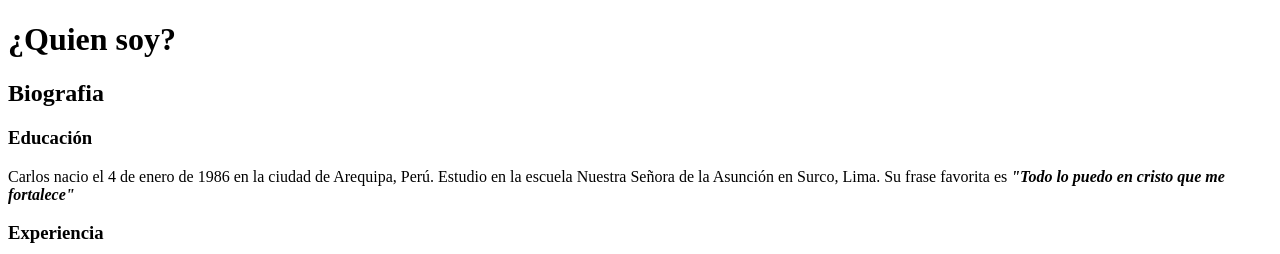
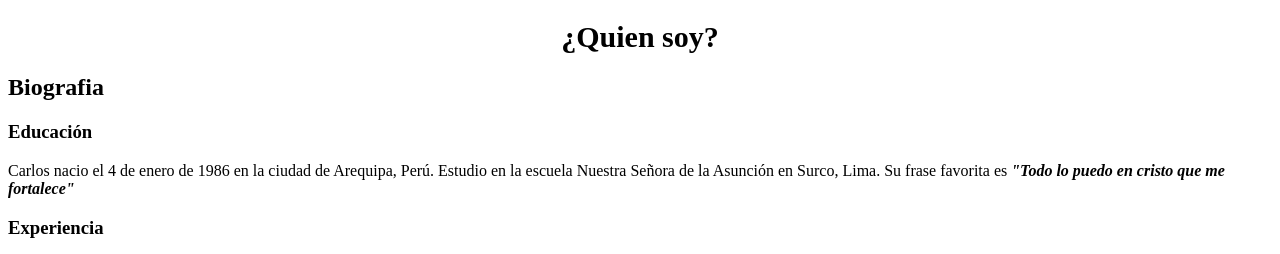
Before and after one commit to cfabianhll/Pagina-Personal, a plain HTML site: page index.html in a window 1280 px wide. Shown: the top 254 px of the page. Drawn offline with Linux system fonts and the light colour scheme.

Commit message:
agregamos archivo.css

```diff
--- /dev/null
+++ b/css/styles.css
@@ -0,0 +1,11 @@
+html {
+    font-size: 62.5%;
+}
+body {
+    font-size: 16px;
+}
+/* Aca empieza el codigo */
+.titulo {
+    font-size: 3rem;
+    text-align: center;
+}
--- a/index.html
+++ b/index.html
@@ -5,10 +5,12 @@
     <meta http-equiv="X-UA-Compatible" content="IE=edge" />
     <meta name="viewport" content="width=device-width, initial-scale=1.0" />
     <title>Pagina web Personal</title>
+    <link rel="preload" href="css/styles.css" as="style">
+    <link rel="stylesheet" href="css/styles.css">
   </head>
   <body>
     <header>
-      <h1>¿Quien soy?</h1>
+      <h1 class="titulo">¿Quien soy?</h1>
     </header>
 
     <main>
```
